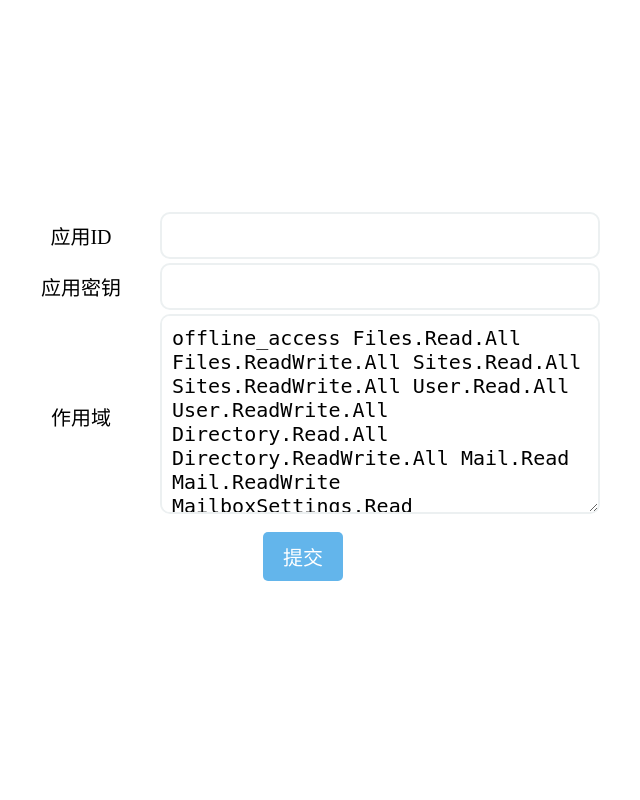
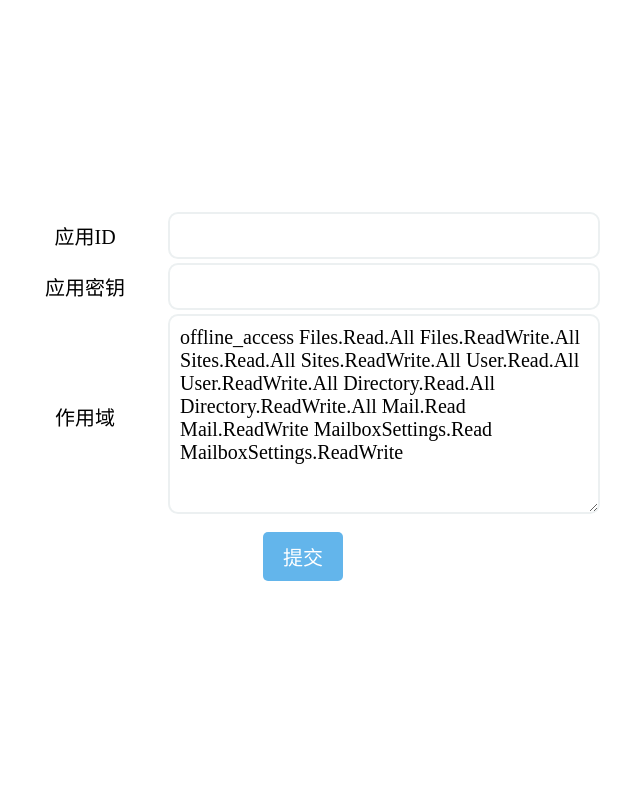
Before and after one commit to arcturus-script/e5, a Flask app: page / in a window 1280 px wide. Shown: the whole page, without its empty margins (337-977 px from the left). Run offline with Flask 2, Linux system fonts and the light colour scheme; some web fonts are replaced.

Commit message:
修改重定向地址

```diff
--- a/static/style.css
+++ b/static/style.css
@@ -1,4 +1,10 @@
+@font-face {
+    font-family: 'ZhuZiAWan';
+    src: url('https://cdn.jsdelivr.net/gh/tzy13755126023/BLOG_SOURCE/font/ZhuZiAWan.woff2');
+}
+
 * {
+    font-family: 'ZhuZiAWan';
     box-sizing: border-box;
     font-size: 20px;
     margin: 0;
--- a/templates/index.html
+++ b/templates/index.html
@@ -115,6 +115,11 @@
         const CLIENT_ID = DomByID('ClientID');
         const CLIENT_SECRET = DomByID("ClientSecret");
         const SCOPE_AND_TOKEN = DomByID('ScopeAndToken');
+        // let hostname = window.location.hostname;
+        // if(hostname = '127.0.0.1'){
+        //     hostname = 'localhost';
+        // }
+        // const REDIRECT_URI = `${window.location.protocol}//${hostname}:${window.location.port}`;
         const REDIRECT_URI = 'http://localhost:5000/';
         const SCOPE_AND_TOKEN_LABEL = DomByID("ScopeAndTokenLabel");
 
```
